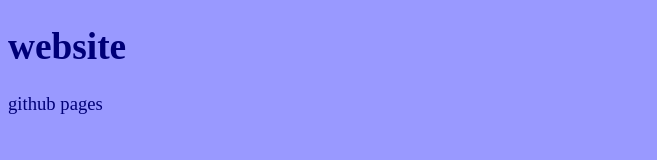
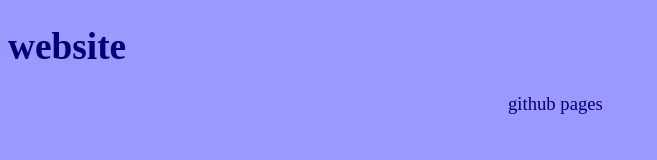
Before and after one commit to rtullybarr/rtullybarr.github.io, a plain HTML site: page index.html in a window 1280 px wide. Shown: the whole page, without its empty margins (0-657 px from the left). Drawn offline with Linux system fonts and the light colour scheme.

Commit message:
wider margin, just for p

```diff
--- a/styles.css
+++ b/styles.css
@@ -3,5 +3,8 @@
 	background-color: #9999FF;
 	font-size: 14pt;
 	color: #000077;
-	margin-left: length = 100px
 }
+
+p{
+	margin-left: 500px
+}
```
